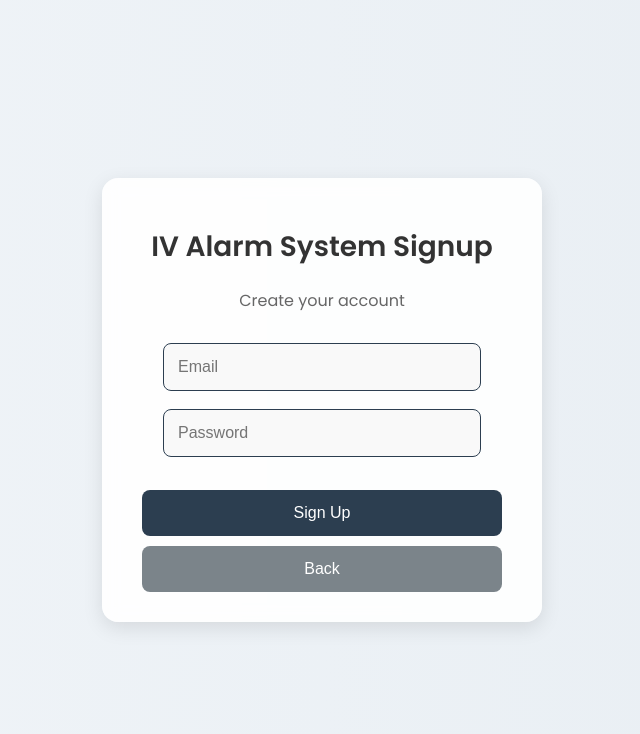
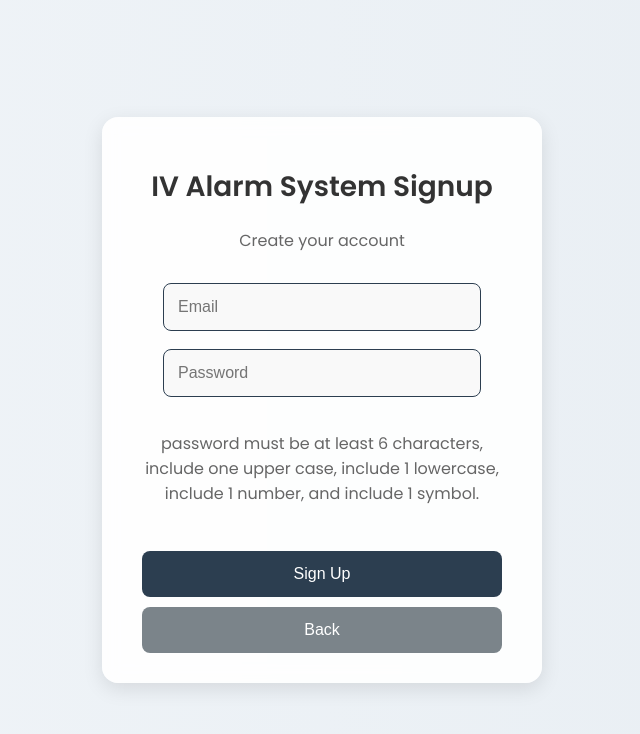
Before and after one commit to rmbreeli/IVAlarm_Capstone, a React (Create React App) app in the folder frontend/: page /signup in a window 1280 px wide. Shown: the top 734 px of the page, without its empty margins (318-958 px from the left). Built offline with nearby package versions, Linux system fonts and the light colour scheme; no server answers.

Commit message:
added a little line of instructions for password in the sign up page

```diff
--- a/frontend/src/pages/SignupPage.js
+++ b/frontend/src/pages/SignupPage.js
@@ -42,6 +42,7 @@ function SignupPage() {
           value={password}
           onChange={(e) => setPassword(e.target.value)}
         />
+        <p>password must be at least 6 characters, include one upper case, include 1 lowercase, include 1 number, and include 1 symbol.</p>
         <button onClick={handleSignUp} className="login-button">
           Sign Up
         </button>
```
